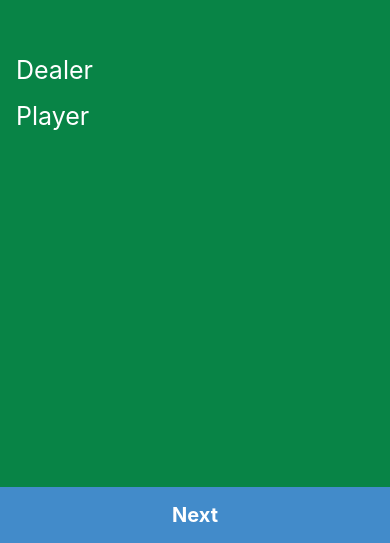
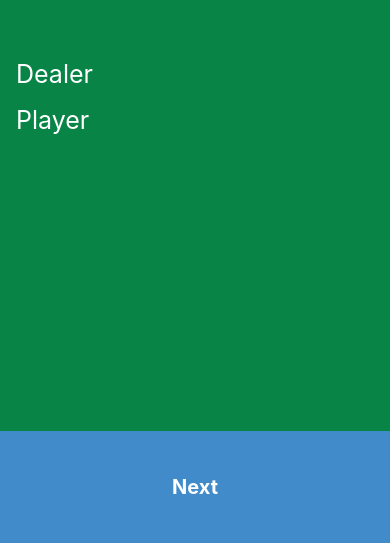
Before and after one commit to capelski/blackjump, a React Native app: screen / in a window 390 px wide. Shown: the part 301-844 px from the top of the page. Built offline with nearby package versions, Linux system fonts and the light colour scheme.

Commit message:
feat: display optimal decision feedback

```diff
--- a/App.tsx
+++ b/App.tsx
@@ -1,12 +1,13 @@
-import React, { useState } from 'react';
+import React, { useEffect, useState } from 'react';
 import { Text, View } from 'react-native';
-import { Button } from './src/components/button';
+import { Actions } from './src/components/actions';
+import { DecisionEvaluationComponent } from './src/components/decision-evaluation';
 import { HandComponent } from './src/components/hand';
 import { getOptimalDecision } from './src/logic/basic-strategy';
 import { getCardSet, collectPlayedCards, getCardEffectiveValue } from './src/logic/card-set';
 import { getHandEffectiveValue, dealCard, createHand } from './src/logic/hand';
 import { getAllTrainingPairs, trainingPairToTrainingHands } from './src/logic/training-hands';
-import { Decision, Hand, Phases } from './src/types';
+import { Decision, DecisionEvaluation, Hand, Phases } from './src/types';
 
 const allTrainingPairs = getAllTrainingPairs();
 const cardSet = getCardSet();
@@ -14,11 +15,20 @@ const cardSet = getCardSet();
 export default function App() {
     const [currentTrainingPair, setCurrentTrainingPair] = useState(0);
     const [dealerHand, setDealerHand] = useState<Hand | undefined>();
+    const [decisionEvaluation, setDecisionEvaluation] = useState<DecisionEvaluation | undefined>();
     const [phase, setPhase] = useState<Phases>(Phases.finished);
     const [playerHands, setPlayerHands] = useState<Hand[] | undefined>();
     const [playerHandIndex, setPlayerHandIndex] = useState(0);
 
-    const startNextHandler = () => {
+    useEffect(() => {
+        if (decisionEvaluation && decisionEvaluation.hit) {
+            setTimeout(() => {
+                setDecisionEvaluation(undefined);
+            }, 1000);
+        }
+    }, [decisionEvaluation]);
+
+    const startTrainingRound = () => {
         collectPlayedCards(cardSet);
         setCurrentTrainingPair(currentTrainingPair + 1);
         const nextTrainingHands = trainingPairToTrainingHands(
@@ -29,12 +39,13 @@ export default function App() {
         setPlayerHands(nextTrainingHands.playerHands);
         setPlayerHandIndex(0);
         setPhase(Phases.player);
+        setDecisionEvaluation(undefined);
     };
 
-    const finishPlayerHand = () => {
-        if (playerHands!.length - 1 > playerHandIndex) {
+    const finishTrainingRound = (currentPlayerHands: Hand[]) => {
+        if (currentPlayerHands!.length - 1 > playerHandIndex) {
             const nextPlayerHandIndex = playerHandIndex + 1;
-            const nextHands = playerHands!.map((hand, handIndex) => {
+            const nextHands = currentPlayerHands!.map((hand, handIndex) => {
                 return handIndex === nextPlayerHandIndex ? dealCard(hand, cardSet) : hand;
             });
             setPlayerHands(nextHands);
@@ -54,8 +65,11 @@ export default function App() {
 
     const evaluatePlayerDecision = (decision: Decision, hand: Hand) => {
         const optimalDecision = getOptimalDecision(hand, dealerHand!);
-        console.log(optimalDecision.description);
-        // TODO Display an error if decision was wrong; visual confirmation if the decision was right
+        if (optimalDecision.decision === decision) {
+            setDecisionEvaluation({ hit: true });
+        } else {
+            setDecisionEvaluation({ hit: false, failureReason: optimalDecision.description });
+        }
     };
 
     const doubleHandler = () => {
@@ -64,7 +78,7 @@ export default function App() {
             return handIndex === playerHandIndex ? dealCard(hand, cardSet) : hand;
         });
         setPlayerHands(nextHands);
-        finishPlayerHand();
+        finishTrainingRound(nextHands);
     };
 
     const hitHandler = () => {
@@ -74,13 +88,13 @@ export default function App() {
         });
         setPlayerHands(nextHands);
         if (getHandEffectiveValue(nextHands[playerHandIndex]) >= 21) {
-            finishPlayerHand();
+            finishTrainingRound(nextHands);
         }
     };
 
     const standHandler = () => {
         evaluatePlayerDecision('stand', playerHands![playerHandIndex]);
-        finishPlayerHand();
+        finishTrainingRound(playerHands!);
     };
 
     const splitHandler = () => {
@@ -99,25 +113,23 @@ export default function App() {
         currentHand.cards.length === 2 &&
         getCardEffectiveValue(currentHand.cards[0]) === getCardEffectiveValue(currentHand.cards[1]);
     const isDoubleEnabled =
-        currentHand !== undefined &&
-        currentHand.cards.length === 2 &&
-        [9, 10, 11].indexOf(getHandEffectiveValue(currentHand)) > -1;
+        currentHand !== undefined && [9, 10, 11].indexOf(getHandEffectiveValue(currentHand)) > -1;
 
     return (
         <View
             style={{
                 flex: 1,
-                backgroundColor: '#fff',
                 alignItems: 'center',
-                justifyContent: 'center'
+                justifyContent: 'center',
+                backgroundColor: '#088446'
             }}
         >
+            <DecisionEvaluationComponent decisionEvaluation={decisionEvaluation} />
             <View
                 style={{
                     flex: 1,
                     justifyContent: 'center',
                     alignItems: 'center',
-                    backgroundColor: '#088446',
                     width: '100%',
                     paddingHorizontal: 16
                 }}
@@ -139,69 +151,16 @@ export default function App() {
                     ))}
                 </View>
             </View>
-            {phase === Phases.player && (
-                <View>
-                    <View
-                        style={{
-                            width: '100%',
-                            flexDirection: 'row',
-                            justifyContent: 'space-around'
-                        }}
-                    >
-                        <Button
-                            backgroundColor="#428bca"
-                            isEnabled={true}
-                            onPress={hitHandler}
-                            text="Hit"
-                            style={{ width: '50%' }}
-                        />
-                        <Button
-                            backgroundColor="#46b8da"
-                            isEnabled={true}
-                            onPress={standHandler}
-                            text="Stand"
-                            style={{ width: '50%' }}
-                        />
-                    </View>
-                    <View
-                        style={{
-                            width: '100%',
-                            flexDirection: 'row',
-                            justifyContent: 'space-around'
-                        }}
-                    >
-                        <Button
-                            backgroundColor="#5cb85c"
-                            isEnabled={isSplitEnabled}
-                            onPress={splitHandler}
-                            text="Split"
-                            style={{ width: '50%' }}
-                        />
-                        <Button
-                            backgroundColor="#dc3545"
-                            isEnabled={isDoubleEnabled}
-                            onPress={doubleHandler}
-                            text="Double"
-                            style={{ width: '50%' }}
-                        />
-                    </View>
-                </View>
-            )}
-            {phase === Phases.finished && (
-                <View
-                    style={{
-                        width: '100%'
-                    }}
-                >
-                    <Button
-                        backgroundColor="#428bca"
-                        isEnabled={true}
-                        onPress={startNextHandler}
-                        text="Next"
-                        style={{ width: '100%' }}
-                    />
-                </View>
-            )}
+            <Actions
+                doubleHandler={doubleHandler}
+                hitHandler={hitHandler}
+                isDoubleEnabled={isDoubleEnabled}
+                isSplitEnabled={isSplitEnabled}
+                phase={phase}
+                splitHandler={splitHandler}
+                standHandler={standHandler}
+                startTrainingRound={startTrainingRound}
+            />
         </View>
     );
 }
--- /dev/null
+++ b/src/components/actions.tsx
@@ -0,0 +1,64 @@
+import React from 'react';
+import { View } from 'react-native';
+import { Phases } from '../types';
+import { Button } from './button';
+
+interface ActionsProps {
+    phase: Phases;
+    isDoubleEnabled: boolean;
+    isSplitEnabled: boolean;
+    doubleHandler: () => void;
+    hitHandler: () => void;
+    splitHandler: () => void;
+    standHandler: () => void;
+    startTrainingRound: () => void;
+}
+
+const buttonHeight = 56;
+
+export const Actions: React.FC<ActionsProps> = (props) => (
+    <View style={{ width: '100%', flexDirection: 'row', flexWrap: 'wrap' }}>
+        {props.phase === Phases.player && (
+            <React.Fragment>
+                <Button
+                    height={buttonHeight}
+                    backgroundColor="#428bca"
+                    isEnabled={true}
+                    onPress={props.hitHandler}
+                    text="Hit"
+                />
+                <Button
+                    height={buttonHeight}
+                    backgroundColor="#46b8da"
+                    isEnabled={true}
+                    onPress={props.standHandler}
+                    text="Stand"
+                />
+                <Button
+                    height={buttonHeight}
+                    backgroundColor="#5cb85c"
+                    isEnabled={props.isSplitEnabled}
+                    onPress={props.splitHandler}
+                    text="Split"
+                />
+                <Button
+                    height={buttonHeight}
+                    backgroundColor="#dc3545"
+                    isEnabled={props.isDoubleEnabled}
+                    onPress={props.doubleHandler}
+                    text="Double"
+                />
+            </React.Fragment>
+        )}
+        {props.phase === Phases.finished && (
+            <Button
+                height={buttonHeight * 2}
+                backgroundColor="#428bca"
+                isEnabled={true}
+                onPress={props.startTrainingRound}
+                text="Next"
+                width="100%"
+            />
+        )}
+    </View>
+);
--- a/src/components/button.tsx
+++ b/src/components/button.tsx
@@ -1,34 +1,38 @@
 import React from 'react';
-import { Text, TextStyle, TouchableOpacity, ViewStyle, StyleProp } from 'react-native';
+import { Text, TextStyle, TouchableOpacity } from 'react-native';
 
 interface ButtonProps {
     backgroundColor: string;
+    height: number;
     isEnabled: boolean;
     onPress: () => void;
-    style?: StyleProp<ViewStyle>;
     text: string;
+    width?: string;
 }
 
-const buttonsStyle: TextStyle = {
+const buttonStyle: TextStyle = {
     paddingVertical: 16,
     paddingHorizontal: 32,
     fontSize: 20,
     fontWeight: 'bold',
     color: 'white',
     width: '100%',
-    textAlign: 'center'
+    height: '100%',
+    alignItems: 'center',
+    justifyContent: 'center',
+    display: 'flex'
 };
 
 export const Button: React.FC<ButtonProps> = (props) => (
-    <TouchableOpacity style={props.style} onPress={props.isEnabled ? props.onPress : undefined}>
-        <Text
-            style={{
-                ...buttonsStyle,
-                backgroundColor: props.backgroundColor,
-                opacity: props.isEnabled ? 1 : 0.4
-            }}
-        >
-            {props.text}
-        </Text>
+    <TouchableOpacity
+        style={{
+            backgroundColor: props.backgroundColor,
+            height: props.height,
+            opacity: props.isEnabled ? 1 : 0.4,
+            width: props.width || '50%'
+        }}
+        onPress={props.isEnabled ? props.onPress : undefined}
+    >
+        <Text style={buttonStyle}>{props.text}</Text>
     </TouchableOpacity>
 );
--- /dev/null
+++ b/src/components/decision-evaluation.tsx
@@ -0,0 +1,38 @@
+import React from 'react';
+import { Text, View } from 'react-native';
+import { DecisionEvaluation } from '../types';
+
+interface DecisionEvaluationProps {
+    decisionEvaluation?: DecisionEvaluation;
+}
+
+export const DecisionEvaluationComponent: React.FC<DecisionEvaluationProps> = (props) => (
+    <View
+        style={{
+            height: 64,
+            width: '100%',
+            justifyContent: 'center',
+            alignItems: 'center',
+            backgroundColor: props.decisionEvaluation
+                ? props.decisionEvaluation.hit
+                    ? '#5cb85c'
+                    : '#dc3545'
+                : undefined
+        }}
+    >
+        {props.decisionEvaluation && (
+            <Text
+                style={{
+                    padding: 8,
+                    color: 'white',
+                    fontSize: 18,
+                    textAlign: 'center'
+                }}
+            >
+                {props.decisionEvaluation.hit
+                    ? 'Well done!'
+                    : props.decisionEvaluation.failureReason}
+            </Text>
+        )}
+    </View>
+);
--- a/src/types.ts
+++ b/src/types.ts
@@ -10,6 +10,13 @@ export interface CardSet {
 }
 
 export type Decision = 'double' | 'hit' | 'split' | 'stand';
+
+export type DecisionEvaluation =
+    | { hit: true }
+    | {
+          hit: false;
+          failureReason: string;
+      };
 
 export interface DecisionsSet {
     [key: number]: string;
```
